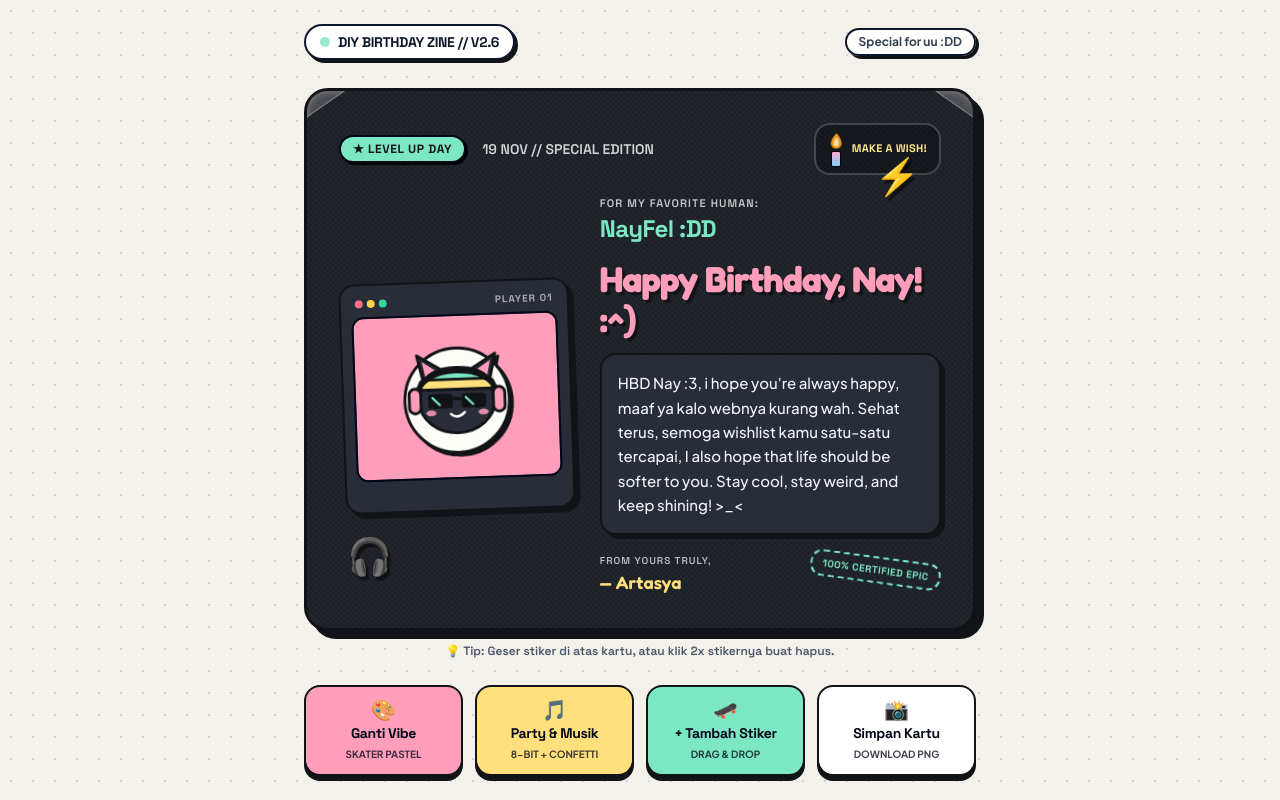
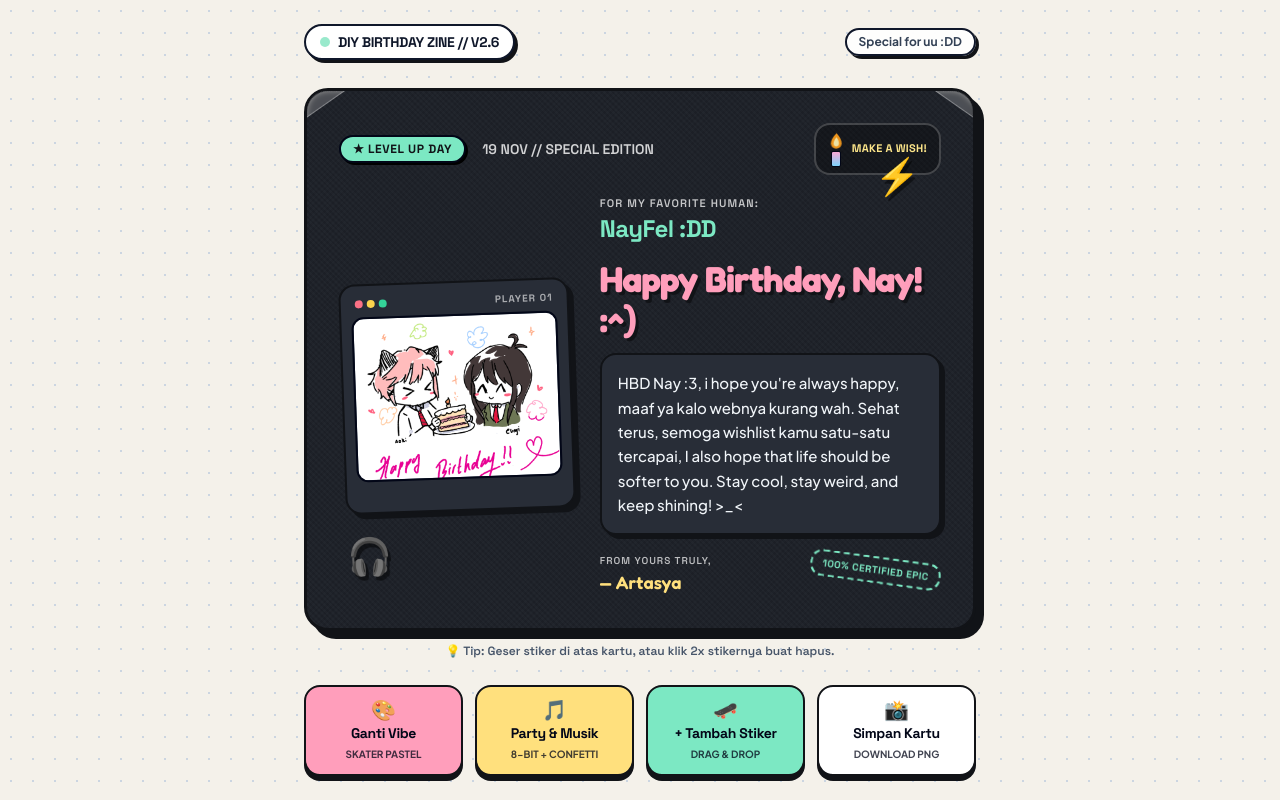
Before and after one commit to japanlovers321-sketch/fornaylafelt, a plain HTML site: page index.html in a window 1280 px wide. Drawn offline with nearby package versions, Linux system fonts and the light colour scheme.

Commit message:
Update index.html

```diff
--- a/index.html
+++ b/index.html
@@ -266,8 +266,8 @@
 
                         <!-- Avatar / Uploaded Image Display -->
                         <div id="avatar-display" class="relative w-full h-[165px] rounded-xl overflow-hidden border-2 border-slate-950 bg-slate-800 flex items-center justify-center">
-                            <!-- Default Cute-Tomboy SVG Illustration -->
-                            <div id="preset-svg-container" class="w-full h-full flex items-center justify-center p-2" style="background-color: var(--accent-1);">
+                            <!-- Default Cute-Tomboy SVG Illustration (Hidden when custom photo is active) -->
+                            <div id="preset-svg-container" class="hidden w-full h-full flex items-center justify-center p-2" style="background-color: var(--accent-1);">
                                 <svg viewBox="0 0 200 200" class="w-full h-full drop-shadow-[3px_3px_0px_#111317]">
                                     <circle cx="100" cy="105" r="72" fill="#FFFDF7" stroke="#111317" stroke-width="4"/>
                                     <path d="M55 82 L46 42 L82 64 Z" fill="#282D37" stroke="#111317" stroke-width="4" stroke-linejoin="round"/>
@@ -290,8 +290,8 @@
                                     <rect x="150" y="88" width="16" height="34" rx="8" fill="#FF9EBB" stroke="#111317" stroke-width="4"/>
                                 </svg>
                             </div>
-                            <!-- Ganti src="images/foto-kamu.jpg" dan hapus "hidden" jika mau pakai foto permanen -->
-                            <img id="uploaded-photo" src="" alt="Birthday Person" class="hidden w-full h-full object-cover" />
+                            <!-- Uploaded Photo -->
+                            <img id="uploaded-photo" src="aokieunji.png" alt="Birthday Person" class="w-full h-full object-cover" />
                         </div>
                     </div>
                 </div>
```
